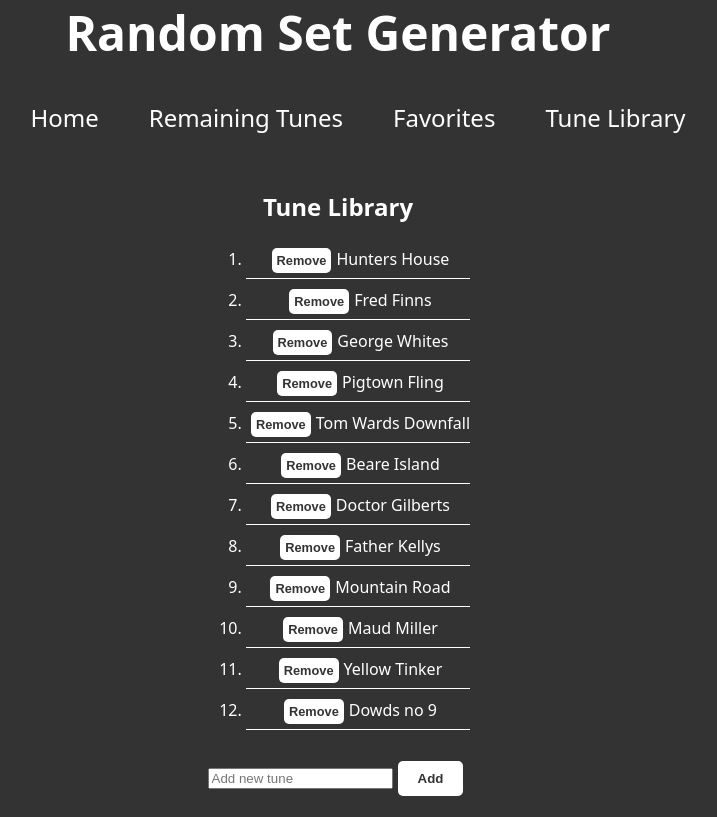
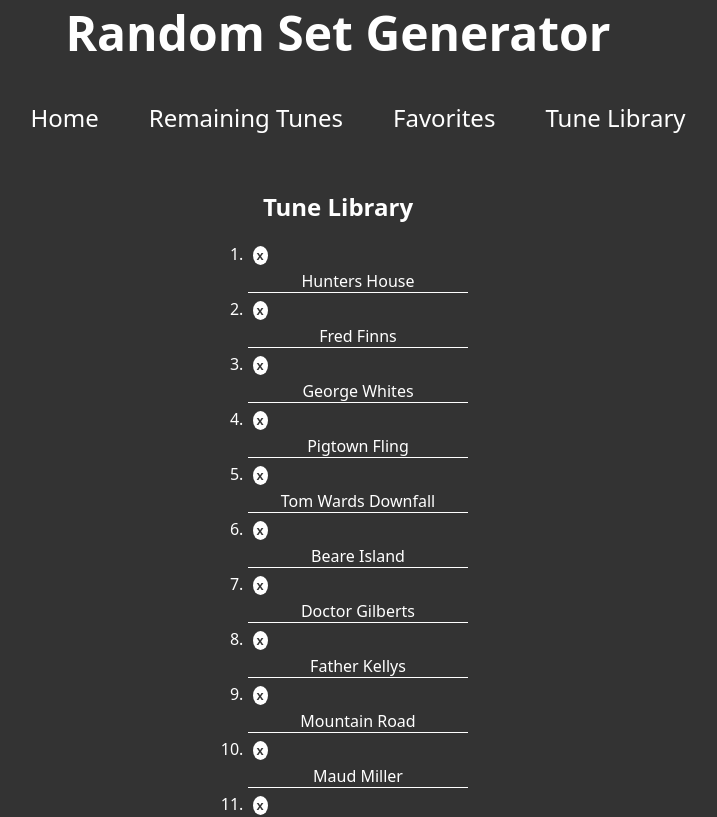
Before and after one commit to arikscherm/tune-tumbler, a React (Create React App) app: page /tune-library in a window 1280 px wide. Shown: the top 817 px of the page, without its empty margins (302-1019 px from the left). Built offline with nearby package versions, Linux system fonts and the light colour scheme.

Commit message:
Fix remove button

```diff
--- a/src/components/TuneLibrary.js
+++ b/src/components/TuneLibrary.js
@@ -47,7 +47,7 @@ function TuneLibrary() {
             <ol>
                 {tuneLibrary.map((tune, index) =>
                     <li id="tuneList" key={index}>
-                        <button class="remove" onClick={() => removeTune(tuneLibrary, setTuneLibrary, remainingTunes, setRemainingTunes, tune)}>Remove</button>
+                        <button class="remove" onClick={() => removeTune(tuneLibrary, setTuneLibrary, remainingTunes, setRemainingTunes, tune)}>x</button>
                         { tune }
                     </li>)}
             </ol>
--- a/src/index.css
+++ b/src/index.css
@@ -88,13 +88,16 @@ button:hover {
   text-align: center; /* Center text inside elements */
 }
 button.remove {
-  padding: 5px;
+  display: flex;
+  padding: 2px 4px;
   margin: 5px;
-  border-radius: 5px;
+  border-radius: 50%;
   font-size: 0.8rem; /* Larger font size for the "Generate Set!" button */
   background-color: white; /* Darker shade on hover */
   color: #333;
   transition: background-color 0.3s;
+  justify-content: center;
+  align-items: center;
 }
 
 button.remove:hover {
```
